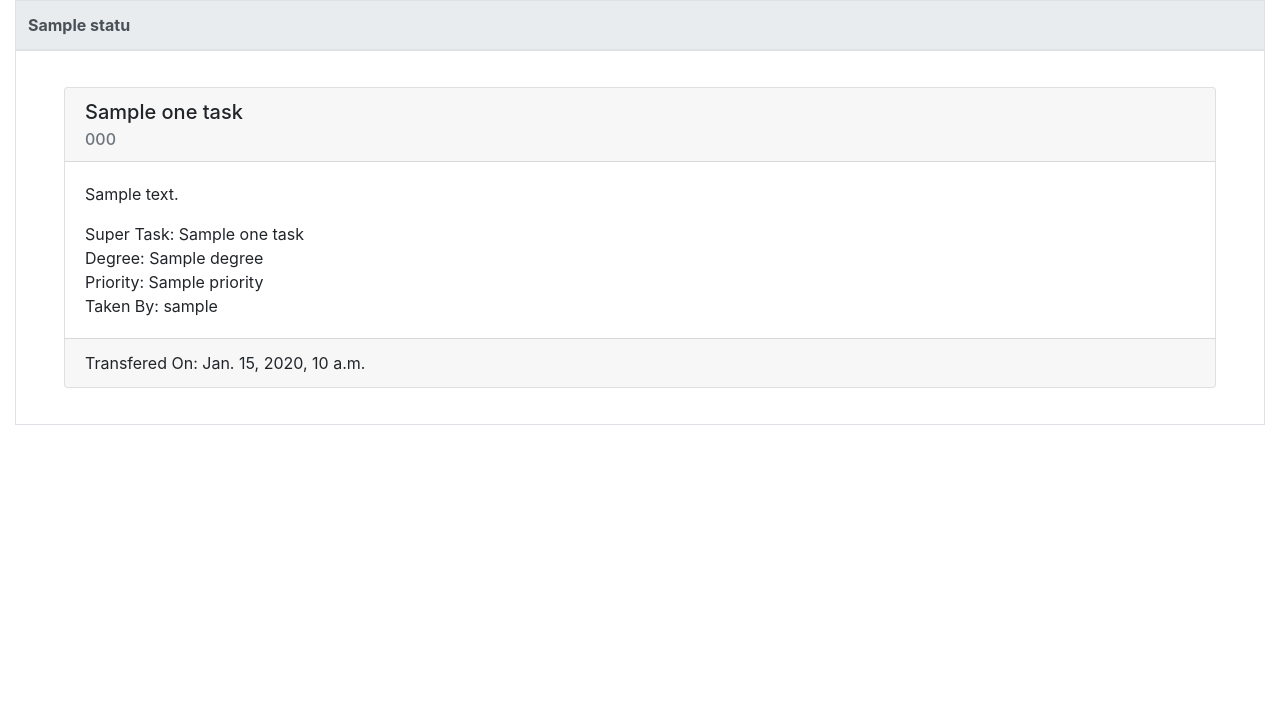
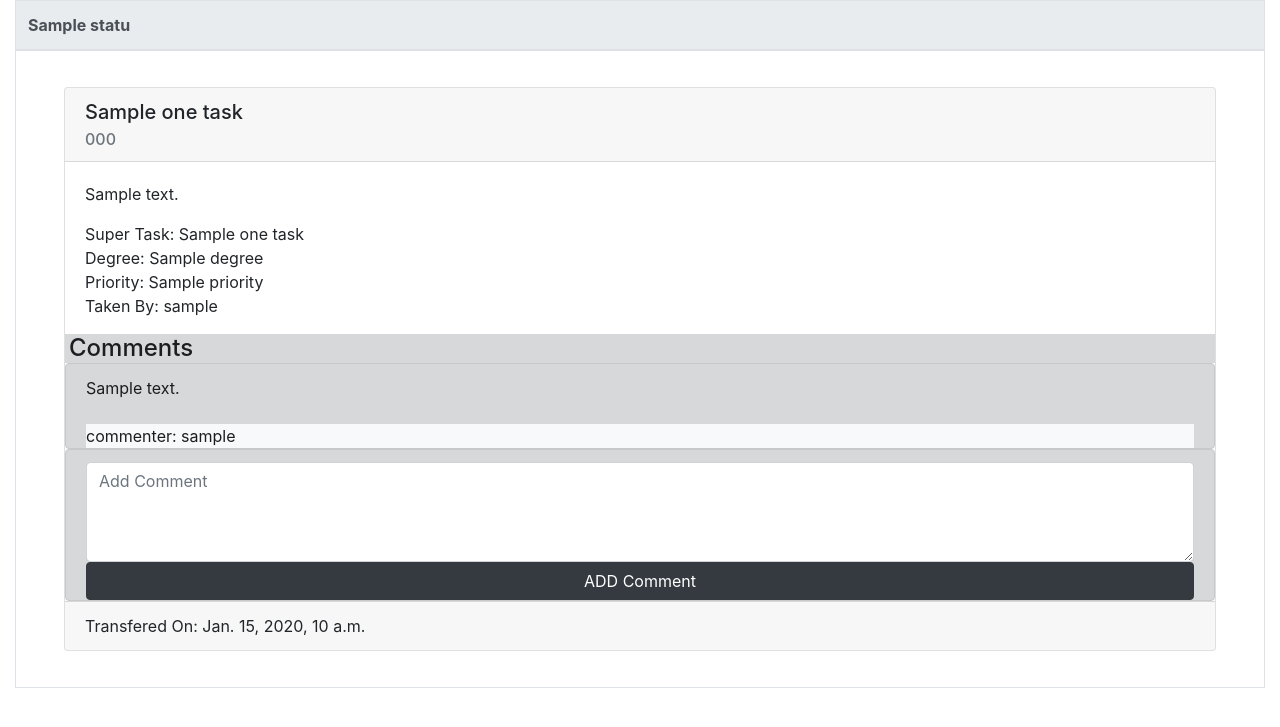
Before and after one commit to babukair/django_kanban_board, a Django app: template templates/kanban_board/board.html in a window 1280 px wide. Shown: the top 727 px of the page. Run offline with Django 3.2, Linux system fonts and the light colour scheme; the template is opened without the code that fills it: most values are stand-ins (such as "Sample title", 1, 10 or a date in 2020); some libraries are stand-ins or nearby versions.

Commit message:
feat: add commenting feature to task

```diff
--- a/models/__init__.py
+++ b/models/__init__.py
@@ -4,3 +4,4 @@ from .status import Status
 from .status_order import StatusOrder
 from .task import Task
 from .task_status import TaskStatus
+from .comment import Comment
--- a/templates/kanban_board/board.html
+++ b/templates/kanban_board/board.html
@@ -47,6 +47,31 @@
 														Taken By: {{ one_task.taskstatus__taken_by__username }} <br/>
 													{% endif %}
 												</p>
+
+												<div class="comments" style="margin: auto -1.25rem -1.25rem">
+													<h4 class="card-text alert-dark mb-0 px-1" data-toggle="collapse"
+														data-target="#task_comments_{{ one_task.pk }}"
+														style="cursor:pointer; user-select:none;">Comments</h4>
+													<div class="card-text collapse show" id="task_comments_{{ one_task.pk }}">
+														{% for com in one_task.comments %}
+															<div class="alert alert-dark pb-0 mb-0">
+																<div class="aleart-heading pre">{{ com.comment }}</div>
+																<div class="mt-4 bg-light"> commenter: {{ com.commenter.username }}</div>
+															</div>
+														{% endfor %}
+														<div class="alert alert-dark pb-0 mb-0">
+															<form action="{% url 'django_kanban_board:add_comment' %}" method="post">
+																{% csrf_token %}
+																<input type="hidden" name="prev_url"/>
+																<input type="hidden" name="task" value="{{ one_task.pk }}" />
+																<label class="sr-only" for="new_comment">Comment Text</label>
+																<textarea id="new_comment" name="comment" class="form-control" required="required"
+																	placeholder="Add Comment" style="width:100%;min-height: 100px;"></textarea>
+																<button class="btn btn-block btn-dark">ADD Comment</button>
+															</form>
+														</div>
+													</div>
+												</div>
 											</div>
 											<div class="card-footer">
 												Transfered On: {{ one_task.taskstatus__transfered_on }}
@@ -64,5 +89,8 @@
 	</div>
 	<script src="{% static 'kanban_board/third_party/jquery/jquery.min.js' %}"></script>
 	<script src="{% static 'kanban_board/third_party/bootstrap/js/bootstrap.bundle.min.js' %}"></script>
+	<script>
+		document.forms[0].elements[1].value = document.location.pathname
+	</script>
 </body>
 </html>
--- a/urls.py
+++ b/urls.py
@@ -1,7 +1,10 @@
 from django.urls import path
 from . import views
+
+app_name = "django_kanban_board"
 
 urlpatterns = [
     path('', views.index, name = "index"),
     path('products/<int:product>/boards/<int:board>', views.kanban_board, name = "board"),
+    path('products/add_comment', views.add_comment, name = "add_comment"),
 ]
```
Also changed, not shown: admin.py (+7 -4 lines), models/comment.py (added, +13 -0 lines), views.py (+34 -24 lines).
